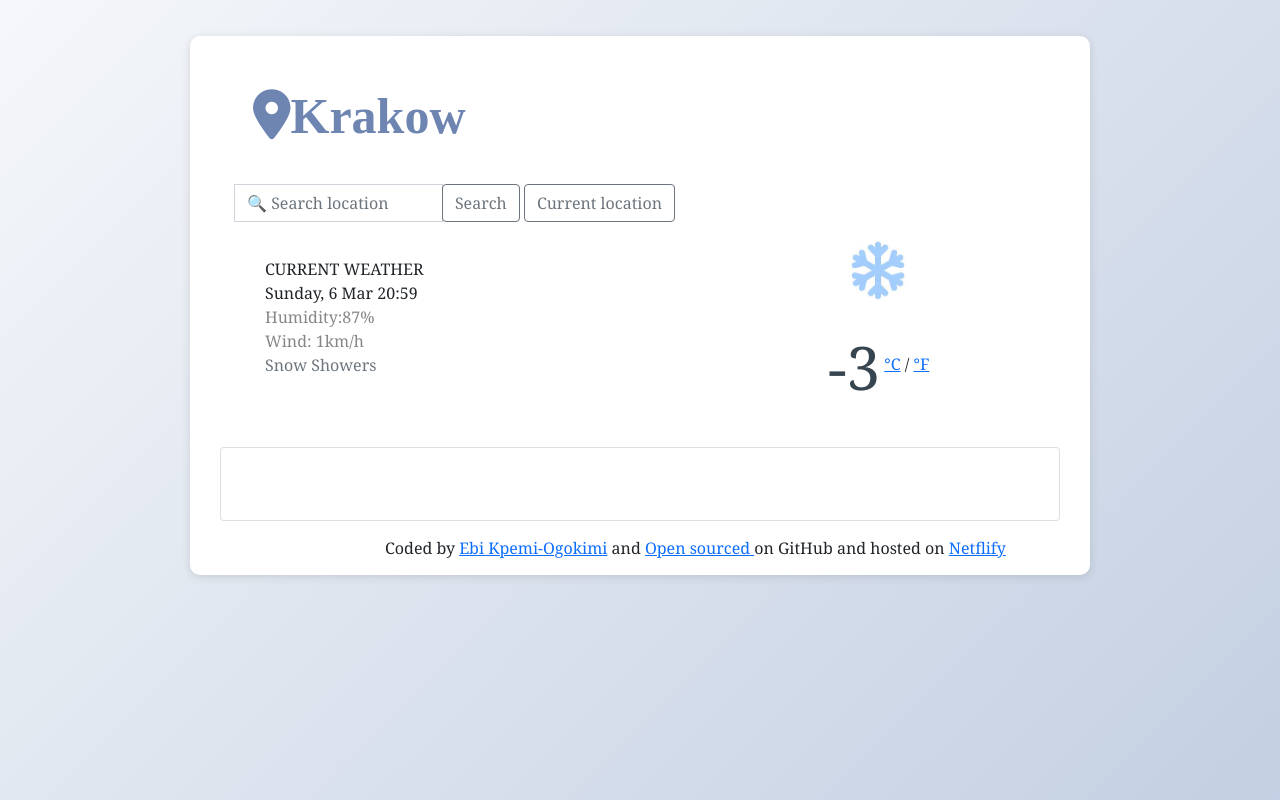
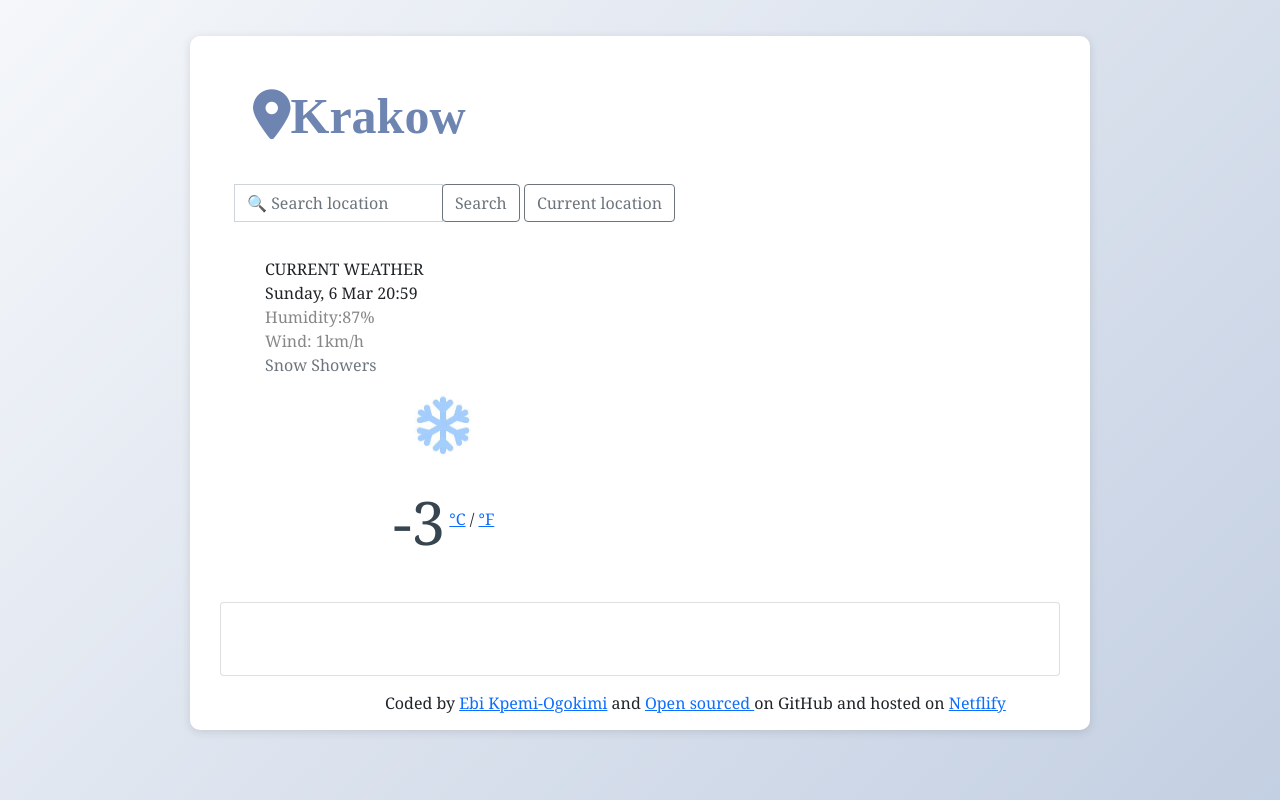
Before and after one commit to Ebi27/Weather-App, a website built with Parcel: page index.html in a window 1280 px wide. Built offline with nearby package versions, Linux system fonts and the light colour scheme; no server answers.

Commit message:
Made website SEO friendly

```diff
--- a/index.html
+++ b/index.html
@@ -26,6 +26,9 @@
     <link rel="stylesheet" href="src/styles.css" />
     <!-- Axios link -->
     <script src="https://unpkg.com/axios/dist/axios.min.js"></script>
+
+    <!-- Meta Details for SEO -->
+    <meta name="Ebi Kpemi-Ogokimi"  content="Weather app with real life data " />
     <title>WeatherProject</title>
   </head>
 
@@ -41,7 +44,7 @@
 
         <!--Search Engine -->
         <div class="row">
-          <div class="col-md-4 search-location-bar">
+          <div class="col-12 col-md-4 search-location-bar">
             <form id="search-form">
               <div class="input-group">
                 <label class="sr-only" for="inlineFormInput"
@@ -77,7 +80,7 @@
 
           <!--Date, day, time , temperature informations-->
           <div class="row">
-            <div class="col-6">
+            <div class="col-12 col-md-6">
               <div class="date-time">
                 CURRENT WEATHER <br /><span class="date">Sunday</span>
                 <span class="time">11:50am</span>
@@ -94,7 +97,7 @@
             </div>
 
             <!--Current weather-->
-            <div class="col-6 my-auto">
+            <div class="col-12 col-6 my-auto">
               <span class="clear-fix weather-temperature">
                 <img
                   class="icon"
```
